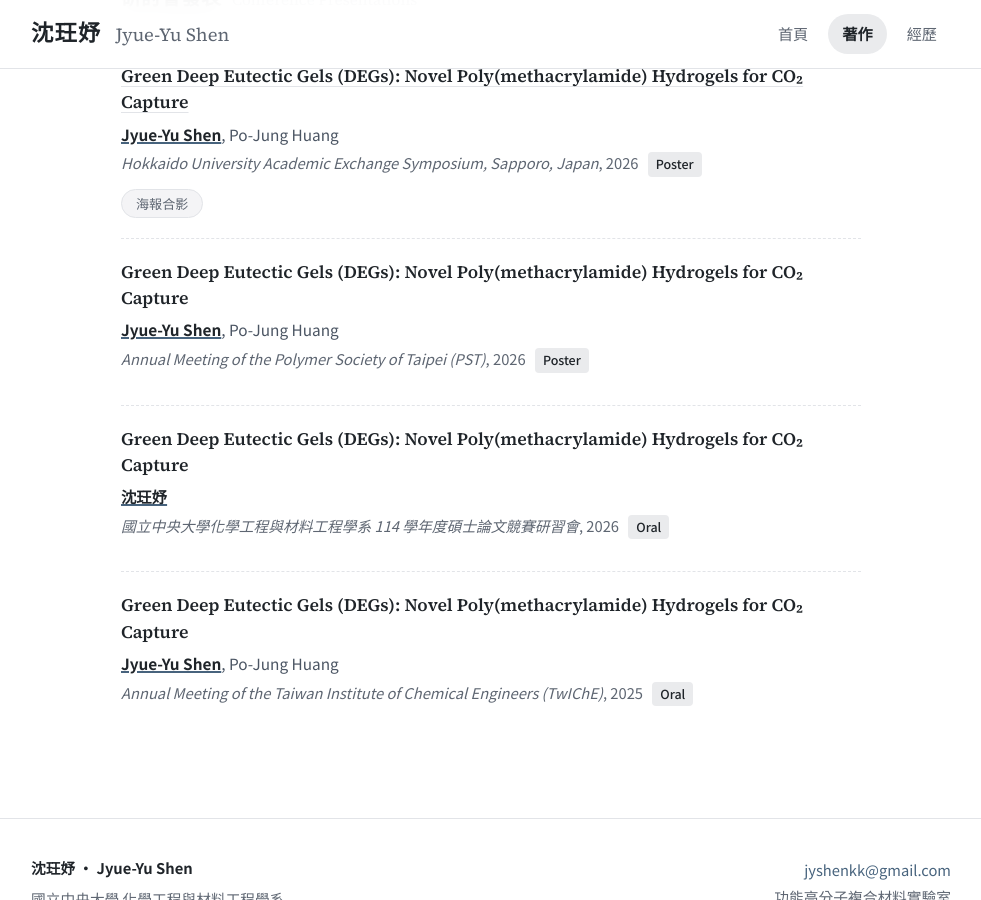
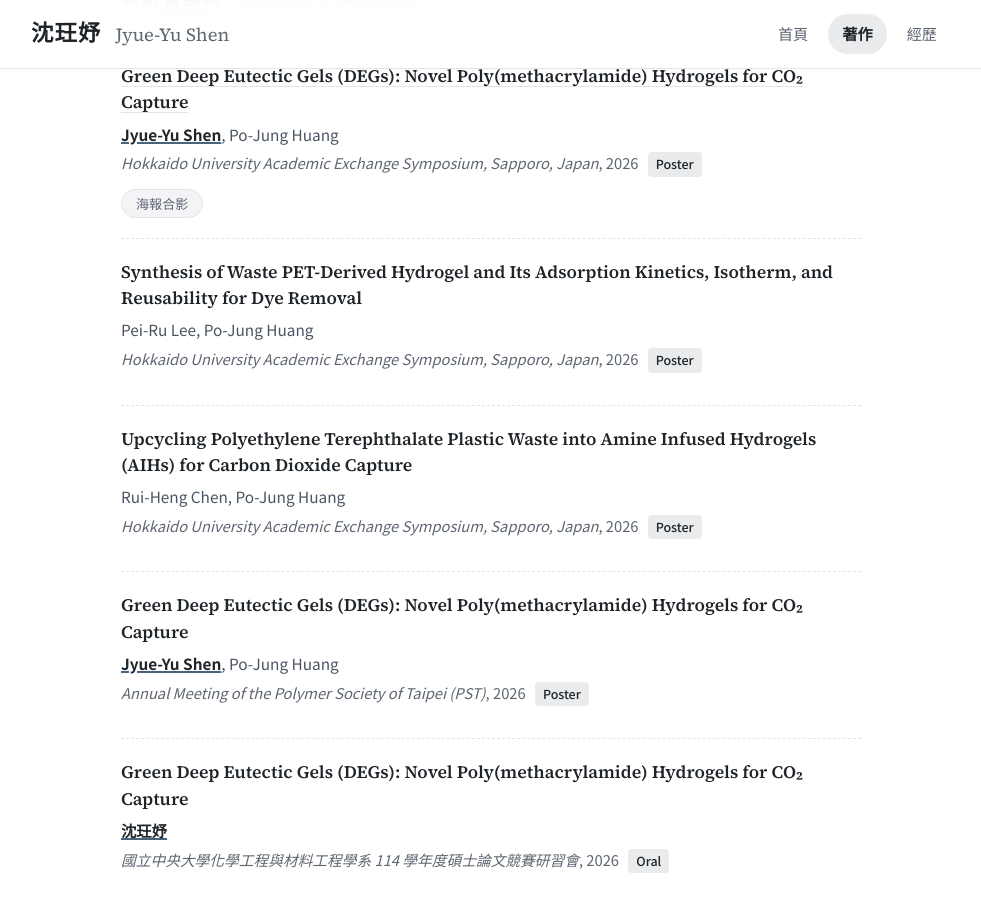
Before and after one commit to jyshenkk/jyshenkk.github.io, a Jekyll site: the page built from publications.html, in a window 1280 px wide and 900 px high, scrolled down 596 px. Shown: the whole window, without its empty margins (149-1130 px from the left). Built offline with Jekyll 4.4.1, drawn with Linux system fonts in a browser that asks for light colours.

Commit message:
Add Hokkaido University symposium presentations for Pei-Ru Lee and Rui-Heng Chen

```diff
--- a/_data/publications.yml
+++ b/_data/publications.yml
@@ -28,6 +28,32 @@
   pdf: ""
   link: /assets/images/hokkaido-exchange.jpg
   link_label: 海報合影
+  image: ""
+  note: Poster
+  featured: false
+  abstract: ""
+
+- title: "Synthesis of Waste PET-Derived Hydrogel and Its Adsorption Kinetics, Isotherm, and Reusability for Dye Removal"
+  authors: Pei-Ru Lee, Po-Jung Huang
+  type: 研討會發表
+  venue: Hokkaido University Academic Exchange Symposium, Sapporo, Japan
+  year: 2026
+  doi: ""
+  pdf: ""
+  link: ""
+  image: ""
+  note: Poster
+  featured: false
+  abstract: ""
+
+- title: "Upcycling Polyethylene Terephthalate Plastic Waste into Amine Infused Hydrogels (AIHs) for Carbon Dioxide Capture"
+  authors: Rui-Heng Chen, Po-Jung Huang
+  type: 研討會發表
+  venue: Hokkaido University Academic Exchange Symposium, Sapporo, Japan
+  year: 2026
+  doi: ""
+  pdf: ""
+  link: ""
   image: ""
   note: Poster
   featured: false
```
